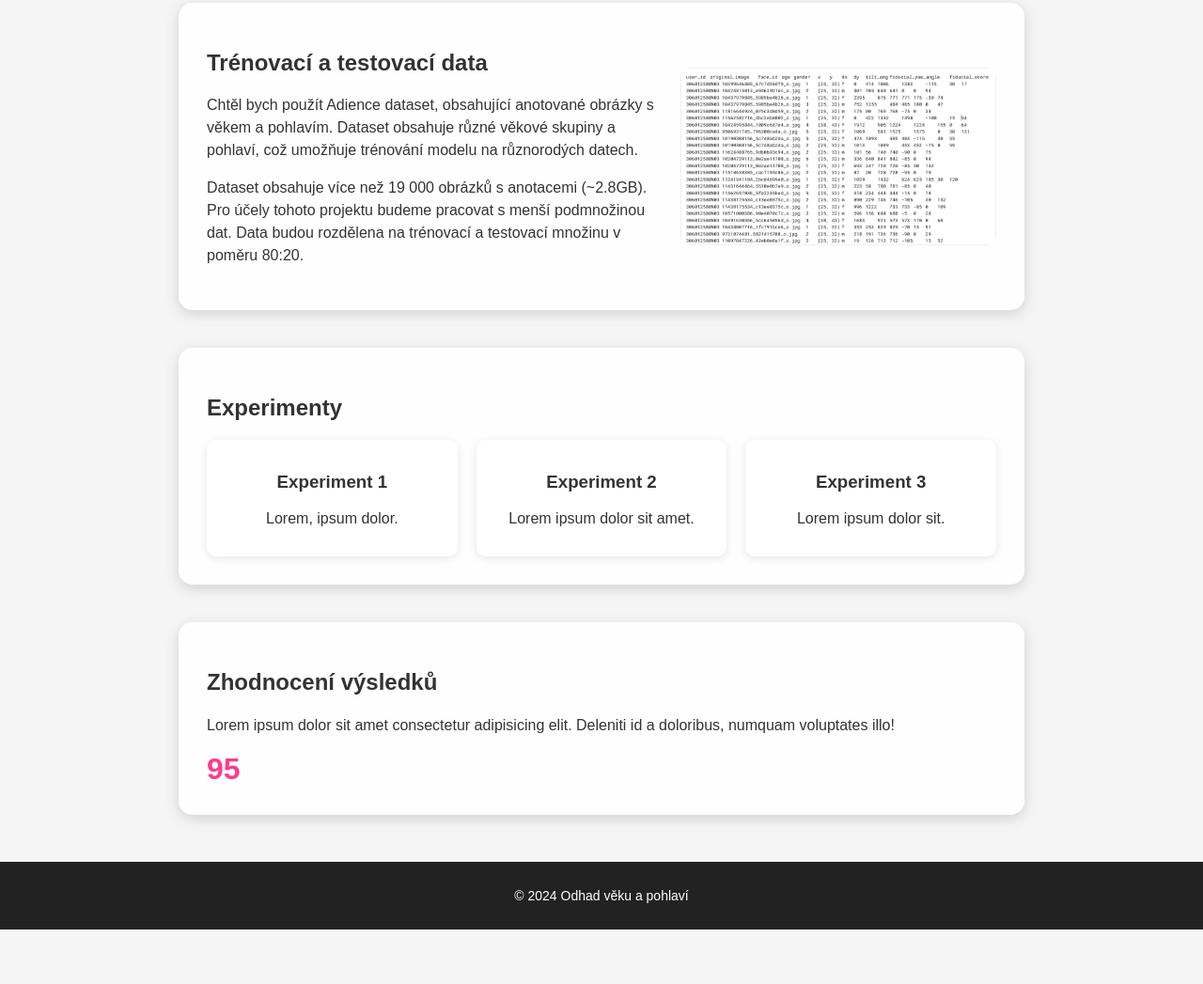
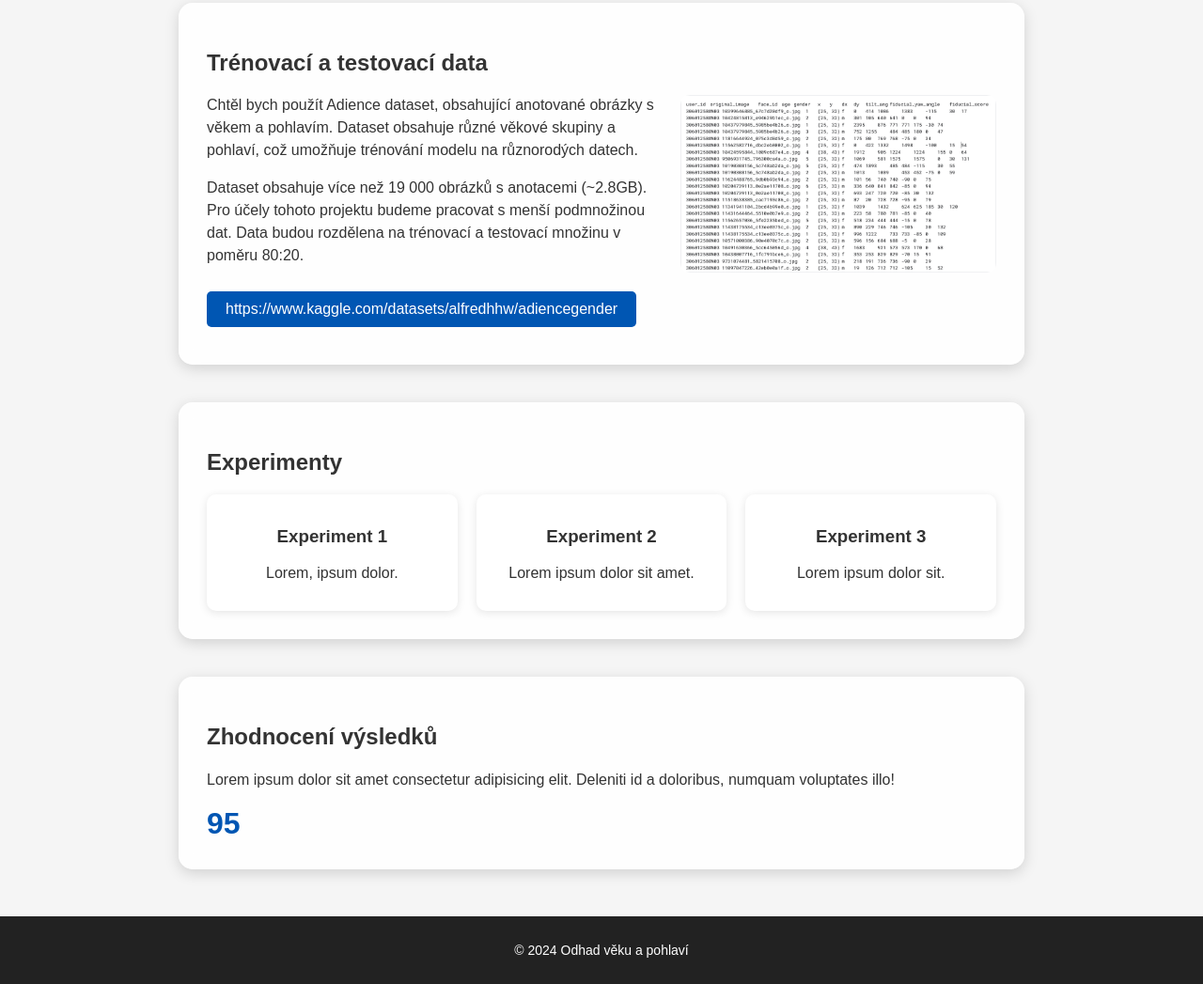
Before and after one commit to ilya496/ilya496.github.io, a plain HTML site: page index.html in a window 1280 px wide. Shown: the part 992-2039 px from the top of the page at 94% size. Before the commit the page ends 1981 px from the top, so only its background shows below. Drawn offline with Linux system fonts and the light colour scheme.

Commit message:
add link to the data & css tweaks

```diff
--- a/index.html
+++ b/index.html
@@ -85,6 +85,13 @@
             účely tohoto projektu budeme pracovat s menší podmnožinou dat. Data
             budou rozdělena na trénovací a testovací množinu v poměru 80:20.
           </p>
+          <a
+            href="https://www.kaggle.com/datasets/alfredhhw/adiencegender"
+            class="section__link"
+            target="_blank"
+          >
+            https://www.kaggle.com/datasets/alfredhhw/adiencegender</a
+          >
         </div>
         <img
           src="/images/dataset-sample.png"
--- a/styles.css
+++ b/styles.css
@@ -113,6 +113,21 @@ body {
   line-height: 1.5;
 }
 
+.section__link {
+  display: inline-block;
+  margin: 10px 0;
+  padding: 10px 20px;
+  background: #0056b3;
+  color: white;
+  text-decoration: none;
+  border-radius: 5px;
+  transition: all 0.3s ease;
+}
+
+.section__link:hover {
+  background: #003f7f;
+}
+
 .text-only {
   text-align: center;
 }
@@ -225,5 +240,5 @@ body {
 .counter {
   font-size: 2rem;
   font-weight: bold;
-  color: #ff3d8e;
+  color: #0056b3;
 }
```
